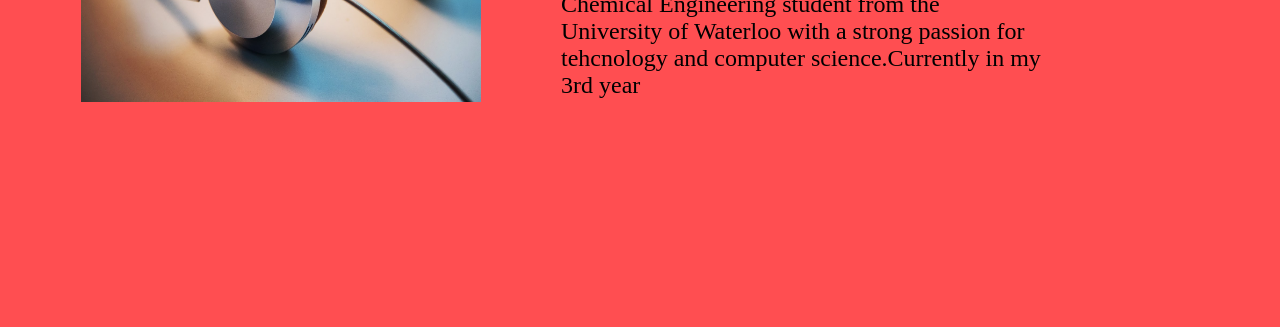
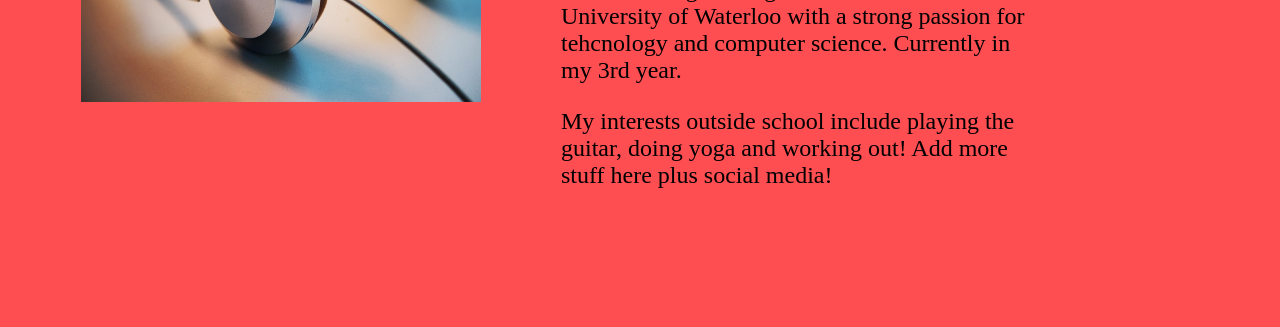
Before and after one commit to m3muralii/HYOWeek1_Portfolio, a plain HTML site: page website/index.html in a window 1280 px wide. Shown: the part 473-800 px from the top of the page. Drawn offline with Linux system fonts and the light colour scheme; a web font is replaced by a local one.

Commit message:
made changes to p tags and font size

```diff
--- a/website/index.html
+++ b/website/index.html
@@ -26,8 +26,11 @@
 
 
              <h2>Mukunda Murali</h2>
-             <p>Chemical Engineering student from the University of Waterloo with a strong passion for tehcnology and
-               computer science.Currently in my 3rd year
+             <p id="p1">Chemical Engineering student from the University of Waterloo with a strong passion for tehcnology and
+               computer science. Currently in my 3rd year.
+             </p>
+             <p id="p2">
+               My interests outside school include playing the guitar, doing yoga and working out! Add more stuff here plus social media!
              </p>
          </div><!--ends div main-->
 
--- a/website/styles/main.css
+++ b/website/styles/main.css
@@ -73,13 +73,14 @@ nav{
         font-size:70px;
         font-weight: normal;
     }
-    p{
-        position: absolute;
+     p{
+        position: relative;
         width:120%;
-        top:55%;
+        top:50%;
         left:120%;
         font-size:x-large
     }
+
     body #mainpage{
         width:400px;
         height:300px;
```
